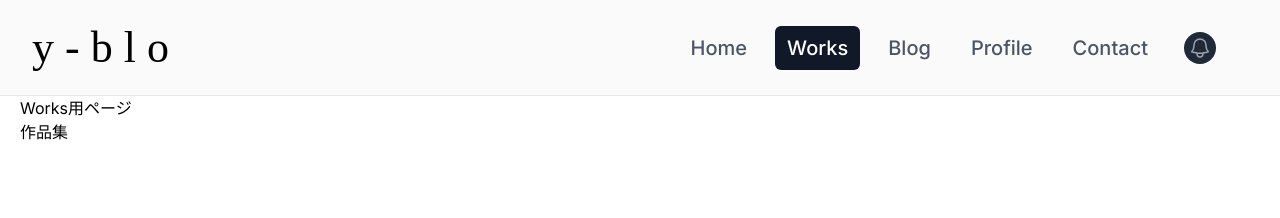
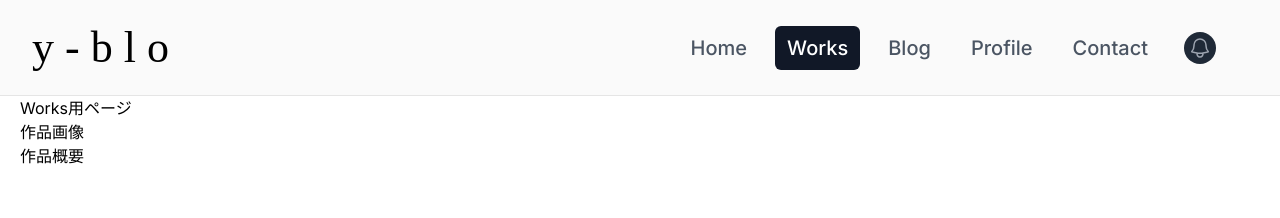
Before and after one commit to kounosukeshibata/y-blo, a Next.js app: page /works in a window 1280 px wide. Shown: the top 218 px of the page. Built offline with nearby package versions, Linux system fonts and the light colour scheme.

Commit message:
Worksページの作品を表示するコンポーネントの枠を作成

```diff
--- /dev/null
+++ b/src/app/_components/Artifacts.tsx
@@ -0,0 +1,13 @@
+import ProductionImage from '@/app/_components/ProductionImage'
+import ProductionSummary from '@/app/_components/ProductionSummary'
+
+const Artifatcs = () => {
+  return (
+    <div>
+      <ProductionImage />
+      <ProductionSummary />
+    </div>
+  )
+}
+
+export default Artifatcs
--- a/src/app/_components/Collection.tsx
+++ b/src/app/_components/Collection.tsx
@@ -1,5 +1,13 @@
+import Artifacts from '@/app/_components/Artifacts'
+
 const Collection = () => {
-  return <h3>作品集</h3>
+  return (
+    <div>
+      <div>
+        <Artifacts />
+      </div>
+    </div>
+  )
 }
 
 export default Collection
--- /dev/null
+++ b/src/app/_components/ProductionImage.tsx
@@ -0,0 +1,5 @@
+const ProductionImage = () => {
+  return <h3>作品画像</h3>
+}
+
+export default ProductionImage
--- /dev/null
+++ b/src/app/_components/ProductionSummary.tsx
@@ -0,0 +1,5 @@
+const ProductionSummary = () => {
+  return <h3>作品概要</h3>
+}
+
+export default ProductionSummary
```
Also changed, not shown: public/assets/profile/portfoliosite-image.png (added).
